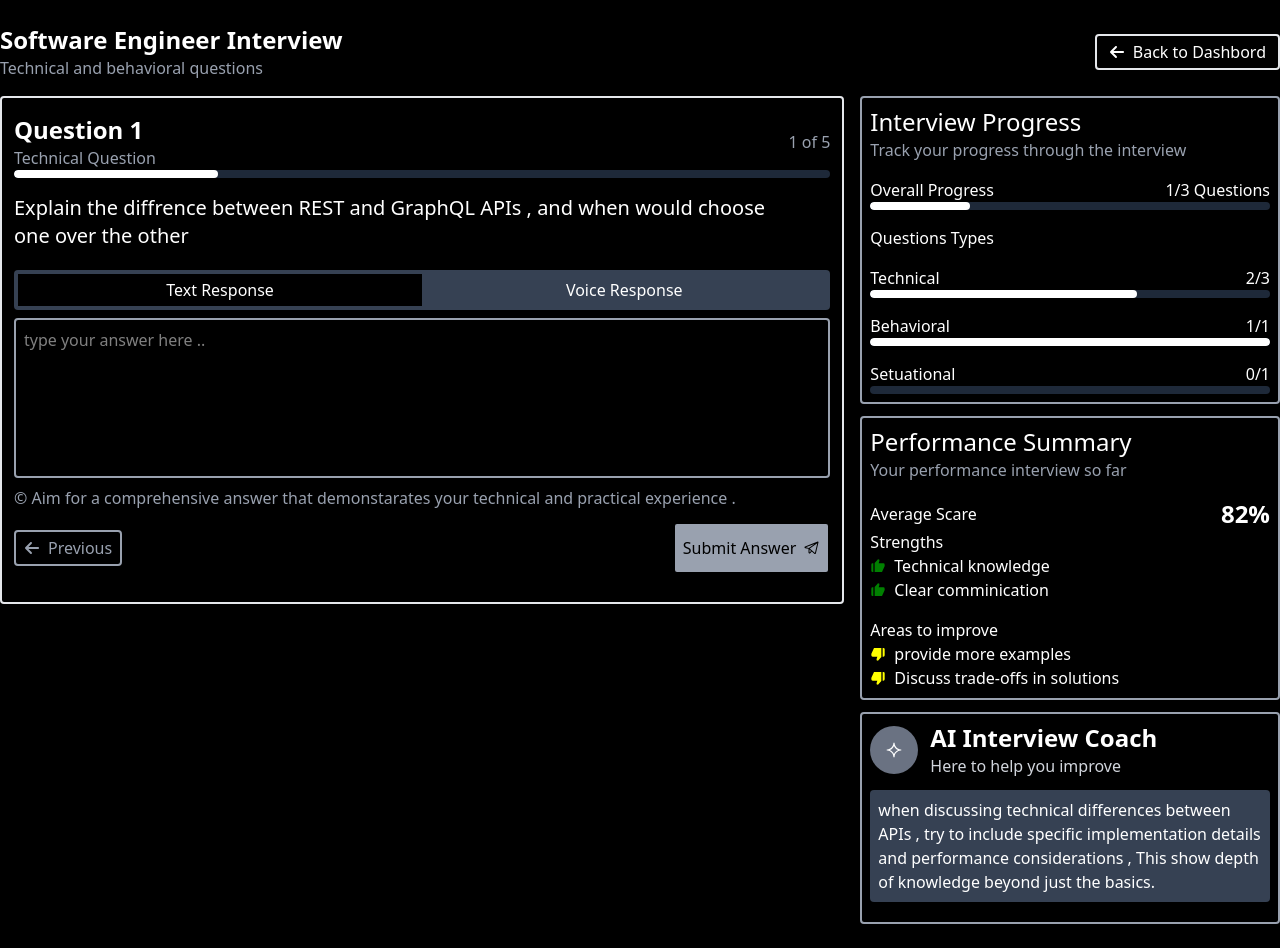
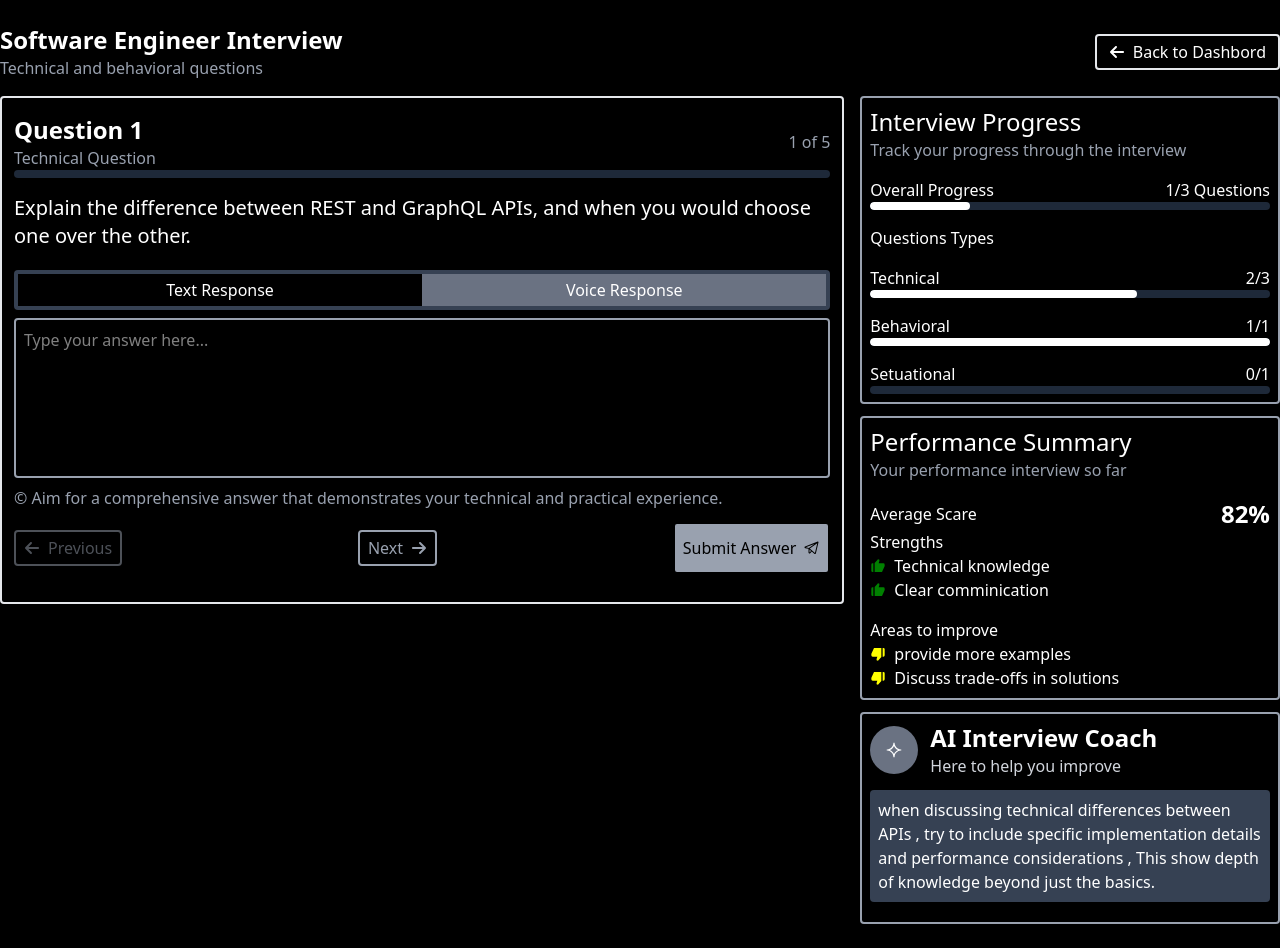
Before and after one commit to A-Moawad/AI-Interviewer-Front, a React (Vite) app: page /practice in a window 1280 px wide. Built offline with nearby package versions, Linux system fonts and the light colour scheme.

Commit message:
update api sending message

```diff
--- a/package.json
+++ b/package.json
@@ -11,6 +11,7 @@
   },
   "dependencies": {
     "@tailwindcss/vite": "^4.0.14",
+    "axios": "^1.8.4",
     "lucide-react": "^0.482.0",
     "react": "^19.0.0",
     "react-dom": "^19.0.0",
--- a/src/pages/Practice/Question.jsx
+++ b/src/pages/Practice/Question.jsx
@@ -1,68 +1,122 @@
+import axios from "axios";
+import { Mic } from "lucide-react";
+import { useState } from "react";
+import { FaArrowLeft, FaArrowRight } from "react-icons/fa6";
+import { PiTelegramLogo } from "react-icons/pi";
 import FlexUi from "./FlexUi";
 import ProgressBar from "./ProgressBar";
-import { FaArrowLeft } from "react-icons/fa6";
-import { Mic, MicOff } from "lucide-react";
-import { PiTelegramLogo } from "react-icons/pi";
-import { useState } from "react";
+
 export default function Question() {
   const [question, setQuestion] = useState(1);
   const [index, setIndex] = useState(0);
   const [isRecording, setIsRecording] = useState(false);
   const [responses, setResponses] = useState(["", "", "", "", ""]);
+
+  const API_KEY = import.meta.env.VITE_OPENROUTER_API_KEY;
+
+  const questions = [
+    "Explain the difference between REST and GraphQL APIs, and when you would choose one over the other.",
+    "What are the key principles of Object-Oriented Programming?",
+    "How does JavaScript handle asynchronous operations?",
+    "What are the advantages of using TypeScript over JavaScript?",
+    "Explain the concept of closures in JavaScript.",
+  ];
+
   const updateResponses = (text) => {
-    setResponses(
-      responses.map((item, i) => {
-        if (i === question - 1) return text;
-        return item;
-      })
-    );
+    setResponses((prevResponses) => {
+      const updatedResponses = [...prevResponses];
+      updatedResponses[question - 1] = text;
+      return updatedResponses;
+    });
   };
+
   const nextQuestion = () => {
-    if (question < 5) {
-      setQuestion((i) => i + 1);
-
+    if (question < questions.length) {
+      setQuestion((prev) => prev + 1);
     }
   };
+
   const previousQuestion = () => {
-    if (question > 0) {
-      setQuestion((i) => i - 1);
-
+    if (question > 1) {
+      setQuestion((prev) => prev - 1);
     }
   };
+
   const toggleRecording = () => {
     setIsRecording(!isRecording);
-    // Add recording logic here if needed
   };
-  const isDisabled =
-    (index == 0 && responses[question - 1].length === 0) ||
-    (isRecording == false && index == 1) || question  === 5;
+
+  const handleApiCall = async () => {
+    const userAnswer = responses[question - 1];
+    const currentQuestion = questions[question - 1];
+
+    console.log("Question:", currentQuestion);
+    console.log("User Answer:", userAnswer);
+
+    try {
+      const response = await axios.post(
+        "https://openrouter.ai/api/v1/chat/completions",
+        {
+          model: "gpt-3.5-turbo",
+          messages: [
+            { role: "system", content: "You are a helpful AI assistant." },
+            {
+              role: "user",
+              content: `${currentQuestion}\n\nUser's Answer: ${userAnswer}`,
+            },
+          ],
+          max_tokens: 100,
+        },
+        {
+          headers: {
+            Authorization: `Bearer ${API_KEY}`,
+            "Content-Type": "application/json",
+          },
+        }
+      );
+
+      const aiResponse =
+        response.data.choices[0]?.message?.content || "No response";
+      console.log("AI Response:", aiResponse);
+    } catch (error) {
+      console.error("API call error:", error);
+    }
+  };
+
+  const isDisabled = responses[question - 1].trim() === "";
+
   return (
-    <div className=" border-2 border-gray-200 rounded-sm px-3 py-4 w-4/5 h-fit">
+    <div className="border-2 border-gray-200 rounded-sm px-3 py-4 w-4/5 h-fit">
       <div>
         <FlexUi title={`Question ${question}`} p="Technical Question">
-          <p className="text-gray-400">{question} of 5</p>
+          <p className="text-gray-400">
+            {question} of {questions.length}
+          </p>
         </FlexUi>
       </div>
-      <ProgressBar />
-      <h2 className="pt-4 pb-5  text-xl">
-        Explain the diffrence between REST and GraphQL APIs , and when would
-        choose <br />
-        one over the other
-      </h2>
+      <ProgressBar w={`w-${(question / questions.length) * 4}/4`} />
+      <h2 className="pt-4 pb-5 text-xl">{questions[question - 1]}</h2>
       <div className="bg-gray-700 flex p-1 rounded-sm response">
         <button
-          className={!index ? "bg-black" : ""}
+          className={`px-4 py-2 ${
+            index === 0 ? "bg-black text-white" : "bg-gray-500"
+          }`}
           onClick={() => setIndex(0)}
         >
           Text Response
         </button>
-        <button className={index ? "bg-black" : ""} onClick={() => setIndex(1)}>
+        <button
+          className={`px-4 py-2 ${
+            index === 1 ? "bg-black text-white" : "bg-gray-500"
+          }`}
+          onClick={() => setIndex(1)}
+        >
           Voice Response
         </button>
       </div>
       {!index ? (
         <textarea
-          placeholder="type your answer here .. "
+          placeholder="Type your answer here..."
           className="block h-40 w-full resize-none my-2 p-2 border-2 border-gray-400 rounded-sm"
           value={responses[question - 1]}
           onChange={(e) => updateResponses(e.target.value)}
@@ -79,30 +133,34 @@ export default function Question() {
           >
             <Mic size={24} />
           </button>
-          {isRecording && (
-            <h1 className="text-gray-400">
-              Click to start recording your answer
-            </h1>
-          )}
+          {isRecording && <h1 className="text-gray-400">Recording...</h1>}
         </div>
       )}
       <p className="text-gray-400">
-        &#169; Aim for a comprehensive answer that demonstarates your technical
-        and practical experience .
+        &#169; Aim for a comprehensive answer that demonstrates your technical
+        and practical experience.
       </p>
       <div className="flex justify-between items-center my-3">
         <button
-          disabled={question == 1}
-          className="w-fit py-1 px-2 cursor-pointer text-gray-400 border-2 border-gray-400 rounded-sm flex items-center gap-2"
+          disabled={question === 1}
+          className="w-fit py-1 px-2 cursor-pointer text-gray-400 border-2 border-gray-400 rounded-sm flex items-center gap-2 disabled:opacity-50 disabled:cursor-not-allowed"
           onClick={previousQuestion}
         >
           <FaArrowLeft /> Previous
         </button>
         <button
+          disabled={question === questions.length}
+          className="w-fit py-1 px-2 cursor-pointer text-gray-400 border-2 border-gray-400 rounded-sm flex items-center gap-2 disabled:opacity-50 disabled:cursor-not-allowed"
+          onClick={nextQuestion}
+        >
+          Next <FaArrowRight />
+        </button>
+        <button
           className={`w-fit py-3 px-2 cursor-pointer text-black border-2 ${
             isDisabled ? "bg-gray-400" : "bg-white hover:bg-gray-500"
           } rounded-sm flex items-center gap-2`}
-          onClick={nextQuestion}
+          onClick={handleApiCall}
+          disabled={isDisabled}
         >
           Submit Answer
           <PiTelegramLogo />
```
Also changed, not shown: 2 other files (tests, documents, lock files or other folders).
